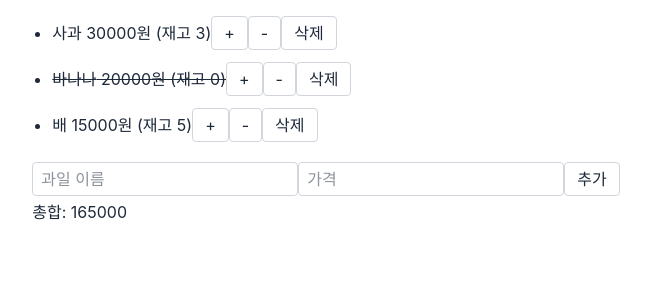
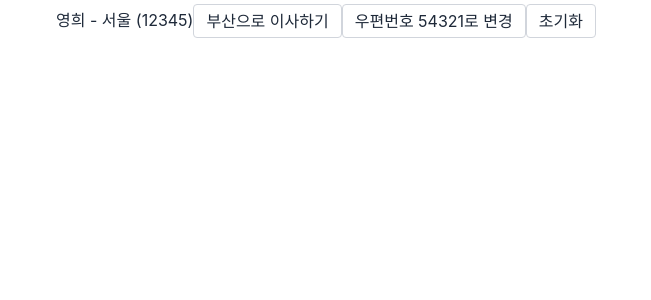
Before and after one commit to OhChangEun/FrontendPlayGround, a React (Vite) app: page / in a window 1280 px wide. Shown: the top 300 px of the page, without its empty margins (314-965 px from the left). Built offline with nearby package versions, Linux system fonts and the light colour scheme.

Commit message:
04: 중첩 객체 state 업데이트 실습

```diff
--- a/src/App.tsx
+++ b/src/App.tsx
@@ -1,4 +1,4 @@
-import Exercise from "./exercises/03-object-state";
+import Exercise from "./exercises/04-nested-object";
 
 export default function App() {
   return (
--- /dev/null
+++ b/src/exercises/04-nested-object.tsx
@@ -0,0 +1,57 @@
+import { useState } from "react";
+
+interface Address {
+  city: string;
+  zipcode: string;
+}
+
+interface User {
+  name: string;
+  age: number;
+  address: Address;
+}
+
+const initialUser: User = {
+  name: "영희",
+  age: 25,
+  address: {
+    city: "서울",
+    zipcode: "12345",
+  },
+};
+
+function NestedObject() {
+  const [user, setUser] = useState(initialUser);
+
+  function handleMoveToBusan() {
+    setUser((prev) => ({
+      ...prev,
+      address: { ...prev.address, city: "부산" },
+    }));
+  }
+
+  function handleChangeZipcode() {
+    setUser((prev) => ({
+      ...prev,
+      address: {
+        ...prev.address,
+        zipcode: "54321",
+      },
+    }));
+  }
+
+  function initialize() {
+    setUser(initialUser);
+  }
+
+  return (
+    <>
+      <p>{`${user.name} - ${user.address.city} (${user.address.zipcode})`}</p>
+      <button onClick={handleMoveToBusan}>부산으로 이사하기</button>
+      <button onClick={handleChangeZipcode}>우편번호 54321로 변경</button>
+      <button onClick={initialize}>초기화</button>
+    </>
+  );
+}
+
+export default NestedObject;
```
